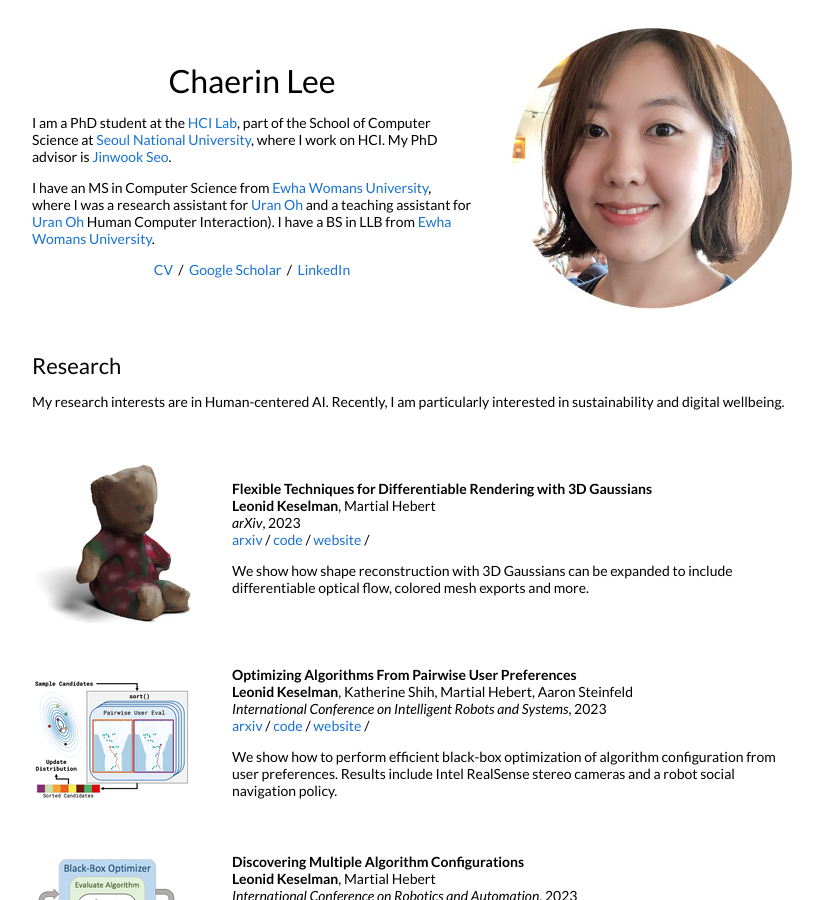
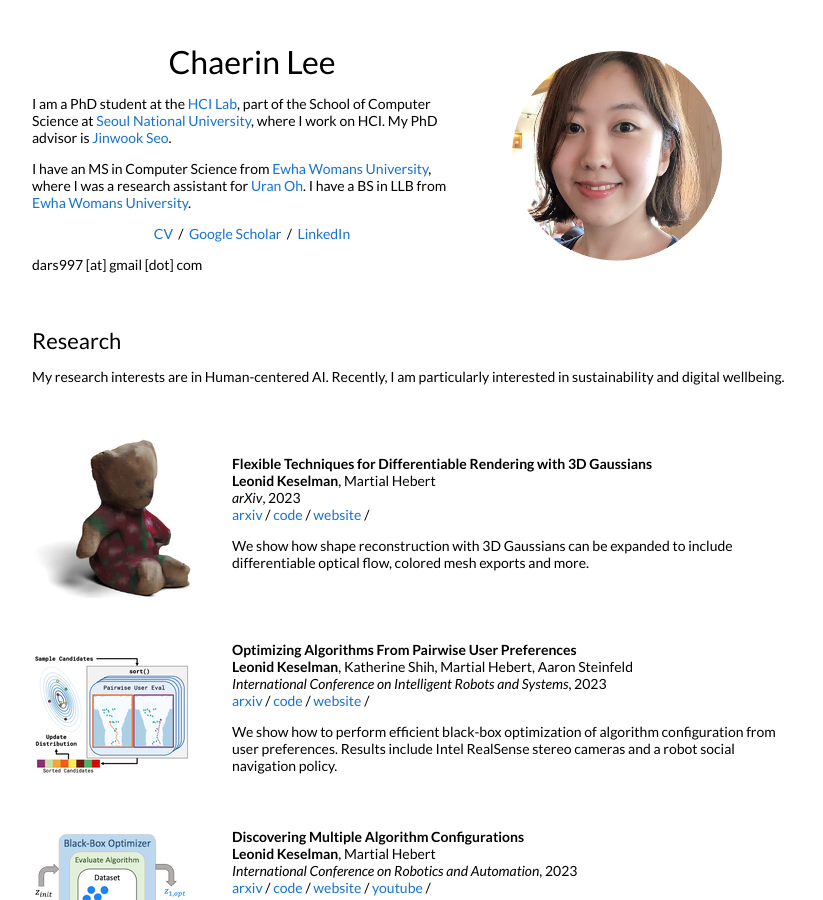
Before and after one commit to chrnlee/chrnlee.github.io, a Jekyll site: the page built from _posts/2023-08-28-3dgaussians.markdown, in a window 1280 px wide and 900 px high. Shown: the whole window, without its empty margins (228-1051 px from the left). Built offline with Jekyll 4.4.1, drawn with Linux system fonts in a browser that asks for light colours.

Commit message:
Update default.html

```diff
--- a/_layouts/default.html
+++ b/_layouts/default.html
@@ -38,16 +38,19 @@
               <p>I am a PhD student at the <a href="http://hcil.snu.ac.kr/home">HCI Lab</a>, part of the School of Computer Science</a> at <a href="https://cse.snu.ac.kr/">Seoul National University</a>, where I work on HCI. My PhD advisor is <a href="http://hcil.snu.ac.kr/jwseo/">Jinwook Seo</a>.
               </p>
               <p>
-                I have an MS in Computer Science from <a href="https://ewha.ac.kr/ewhaen/index.do">Ewha Womans University</a>, where I was a research assistant for <a href="https://scholar.google.co.kr/citations?user=qv4S97EAAAAJ&hl=ko&oi=ao">Uran Oh</a> and a teaching assistant for <a href="http://svl.stanford.edu/">Uran Oh</a> Human Computer Interaction). I have a BS in LLB from <a href="https://ewha.ac.kr/ewhaen/index.do">Ewha Womans University</a>.
+                I have an MS in Computer Science from <a href="https://ewha.ac.kr/ewhaen/index.do">Ewha Womans University</a>, where I was a research assistant for <a href="https://scholar.google.co.kr/citations?user=qv4S97EAAAAJ&hl=ko&oi=ao">Uran Oh</a>. I have a BS in LLB from <a href="https://ewha.ac.kr/ewhaen/index.do">Ewha Womans University</a>.
               </p>
               <p style="text-align:center">
                 <a target="_blank" href=" "> CV</a> &nbsp;/&nbsp;
                 <a href="https://scholar.google.com/citations?hl=ko&user=QGkBCGkAAAAJ">Google Scholar</a> &nbsp;/&nbsp;
                 <a href="https://www.linkedin.com/in/chaerinlee"> LinkedIn </a>
               </p>
+              <P>
+                dars997 [at] gmail [dot] com
+              </P>
             </td>
             <td style="padding:2.5%;width:40%;max-width:40%">
-              <img style="width:100%;max-width:100%" alt="profile photo" src="images/cw_cr.jpg">
+              <img style="width:75%;max-width:75%" alt="profile photo" src="images/cw_cr.jpg">
             </td>
           </tr>
         </table>
```
